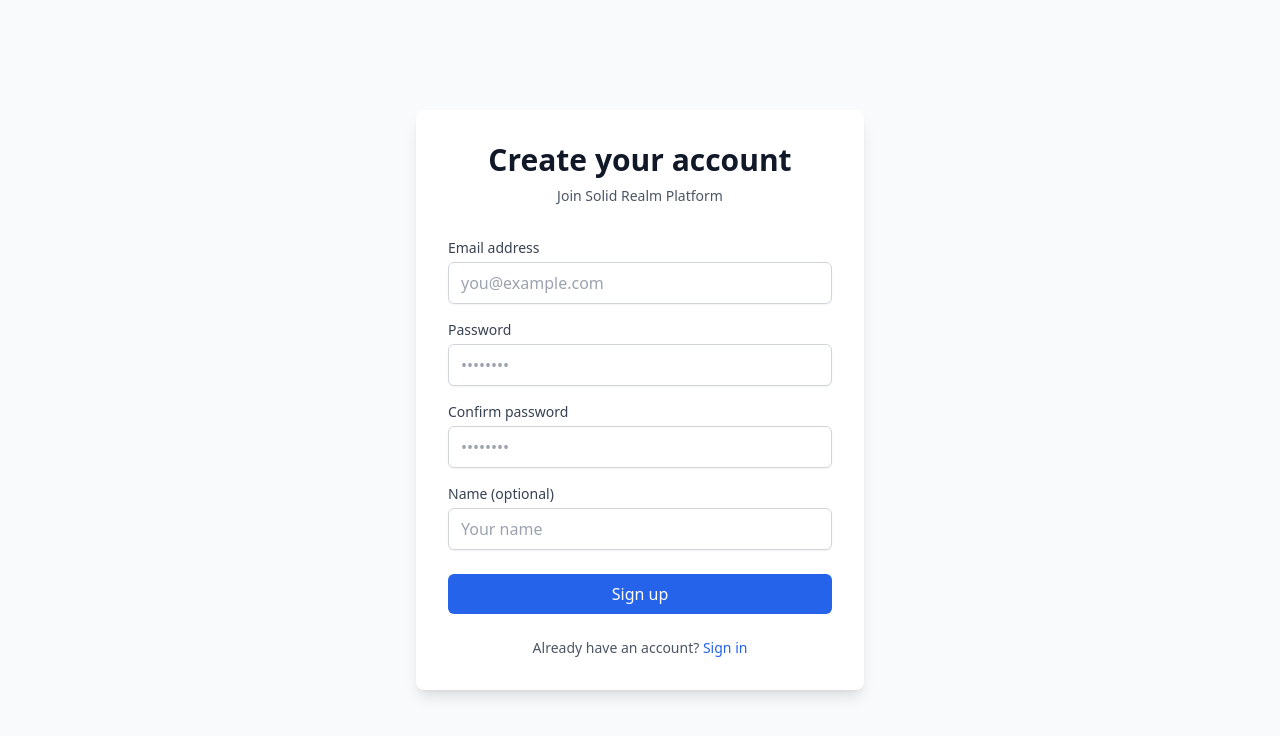
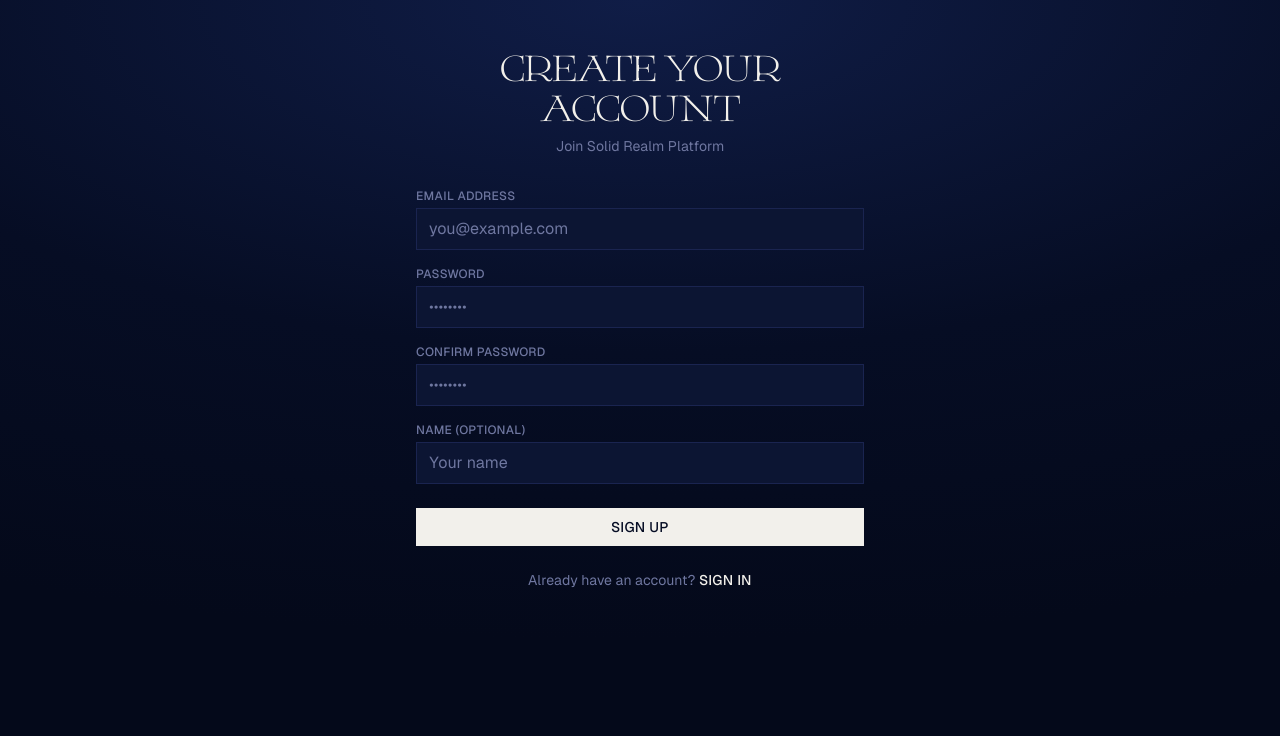
Before and after one commit to anais-charvet/solid-realm-platform, a Next.js app in the folder apps/frontend/: page /register in a window 1280 px wide. Shown: the top 736 px of the page. Built offline with nearby package versions, Linux system fonts and the light colour scheme; no server answers.

Commit message:
feat(frontend): add design tokens, background and font

```diff
--- a/apps/frontend/src/app/globals.css
+++ b/apps/frontend/src/app/globals.css
@@ -1,17 +1,49 @@
 @tailwind base;
 @tailwind components;
 @tailwind utilities;
+
+/* ==========================================================================
+   DESIGN TOKENS
+   ========================================================================== */
+:root {
+  --color-bg: #060d24;
+  --color-surface: #0c1533;
+  --color-text: #f2f0eb;
+  --color-text-muted: #6f77a0;
+  --color-accent: #f2f0eb;
+  --color-border: #1a2450;
+}
+
+/* ==========================================================================
+   BASE
+   ========================================================================== */
+@layer base {
+  body {
+    background: radial-gradient(
+      ellipse 120% 80% at 50% 0%,
+      #101d47 0%,
+      #060d24 55%,
+      #04091a 100%
+    );
+    background-attachment: fixed;
+    color: var(--color-text);
+    min-height: 100vh;
+    --font-serif: var(--font-aujournuit), Georgia, serif;
+    --font-sans: var(--font-geist-sans), system-ui, sans-serif;
+    font-family: var(--font-sans);
+  }
+}
 
 /* ==========================================================================
    LAYOUT
    ========================================================================== */
 @layer components {
   .page-container {
-    @apply flex min-h-screen items-center justify-center bg-gray-50;
+    @apply min-h-screen px-6 py-12;
   }
 
   .card-container {
-    @apply w-full max-w-md space-y-8 rounded-lg bg-white p-8 shadow-lg;
+    @apply mx-auto w-full max-w-md space-y-8;
   }
 }
 
@@ -20,15 +52,25 @@
    ========================================================================== */
 @layer components {
   .heading-primary {
-    @apply text-3xl font-bold text-gray-900;
+    font-family: var(--font-serif);
+    @apply text-4xl font-normal uppercase tracking-tight;
+    color: var(--color-text);
+  }
+
+  .heading-display {
+    font-family: var(--font-serif);
+    @apply text-6xl font-normal uppercase leading-none tracking-tight;
+    color: var(--color-text);
   }
 
   .text-subtitle {
-    @apply mt-2 text-sm text-gray-600;
+    @apply mt-2 text-sm;
+    color: var(--color-text-muted);
   }
 
   .label-base {
-    @apply block text-sm font-medium text-gray-700;
+    @apply block text-xs font-medium uppercase tracking-wide;
+    color: var(--color-text-muted);
   }
 }
 
@@ -37,16 +79,24 @@
    ========================================================================== */
 @layer components {
   .input-base {
-    @apply mt-1 block w-full rounded-md border border-gray-300 px-3 py-2 shadow-sm;
-    @apply focus:border-blue-500 focus:outline-none focus:ring-1 focus:ring-blue-500;
+    @apply mt-1 block w-full border px-3 py-2;
+    background-color: var(--color-surface);
+    border-color: var(--color-border);
+    color: var(--color-text);
+  }
+
+  .input-base:focus {
+    @apply outline-none;
+    border-color: var(--color-accent);
   }
 
   .input-error {
-    @apply border-red-500 focus:border-red-500 focus:ring-red-500;
+    border-color: #a33;
   }
 
   .error-message {
-    @apply mt-1 text-sm text-red-600;
+    @apply mt-1 text-sm;
+    color: #d66;
   }
 
   .form-spacing {
@@ -63,14 +113,23 @@
    ========================================================================== */
 @layer components {
   .btn-base {
-    @apply rounded-md px-4 py-2 font-medium transition;
-    @apply focus:outline-none focus:ring-2 focus:ring-offset-2;
+    @apply border px-6 py-2 text-sm font-medium uppercase tracking-wide transition-colors;
   }
 
   .btn-primary {
-    @apply btn-base w-full bg-blue-600 text-white;
-    @apply hover:bg-blue-700 focus:ring-blue-500;
-    @apply disabled:cursor-not-allowed disabled:opacity-50;
+    @apply btn-base w-full;
+    background-color: var(--color-accent);
+    border-color: var(--color-accent);
+    color: var(--color-bg);
+  }
+
+  .btn-primary:hover {
+    background-color: transparent;
+    color: var(--color-accent);
+  }
+
+  .btn-primary:disabled {
+    @apply cursor-not-allowed opacity-40;
   }
 }
 
@@ -79,11 +138,14 @@
    ========================================================================== */
 @layer components {
   .alert-error {
-    @apply rounded-md bg-red-50 p-4;
+    @apply border p-4;
+    border-color: #a33;
+    background-color: rgba(170, 51, 51, 0.1);
   }
 
   .alert-error-text {
-    @apply text-sm text-red-800;
+    @apply text-sm;
+    color: #d66;
   }
 }
 
@@ -92,11 +154,17 @@
    ========================================================================== */
 @layer components {
   .link-primary {
-    @apply font-medium text-blue-600 hover:text-blue-500;
+    @apply font-medium uppercase tracking-wide transition-colors;
+    color: var(--color-text);
+  }
+
+  .link-primary:hover {
+    color: var(--color-text-muted);
   }
 
   .text-muted {
-    @apply text-center text-sm text-gray-600;
+    @apply text-center text-sm;
+    color: var(--color-text-muted);
   }
 }
 
@@ -106,8 +174,8 @@
 input:-webkit-autofill,
 input:-webkit-autofill:focus,
 input:-webkit-autofill:hover {
-  -webkit-box-shadow: 0 0 0px 1000px white inset !important;
-  -webkit-text-fill-color: #111827 !important;
+  -webkit-box-shadow: 0 0 0px 1000px var(--color-surface) inset !important;
+  -webkit-text-fill-color: var(--color-text) !important;
   transition: background-color 5000s ease-in-out 0s;
 }
 
@@ -115,9 +183,9 @@ input:-webkit-autofill:hover {
 input[type='email'],
 input[type='password'],
 input[type='text'] {
-  color: #111827 !important;
+  color: var(--color-text) !important;
 }
 
 input::placeholder {
-  color: #9ca3af !important;
+  color: var(--color-text-muted) !important;
 }
--- a/apps/frontend/src/app/layout.tsx
+++ b/apps/frontend/src/app/layout.tsx
@@ -10,6 +10,11 @@ const geistSans = localFont({
 const geistMono = localFont({
   src: './fonts/GeistMonoVF.woff',
   variable: '--font-geist-mono',
+  weight: '100 900',
+});
+const aujournuit = localFont({
+  src: './fonts/Aujournuit-VariableVF.woff2',
+  variable: '--font-aujournuit',
   weight: '100 900',
 });
 
@@ -25,7 +30,7 @@ export default function RootLayout({
   return (
     <html lang="en">
       <body
-        className={`${geistSans.variable} ${geistMono.variable} antialiased`}
+        className={`${geistSans.variable} ${geistMono.variable} ${aujournuit.variable} antialiased`}
       >
         {children}
       </body>
```
Also changed, not shown: apps/frontend/src/app/fonts/Aujournuit-OFL.txt (added), apps/frontend/src/app/fonts/Aujournuit-VariableVF.woff2 (added).
